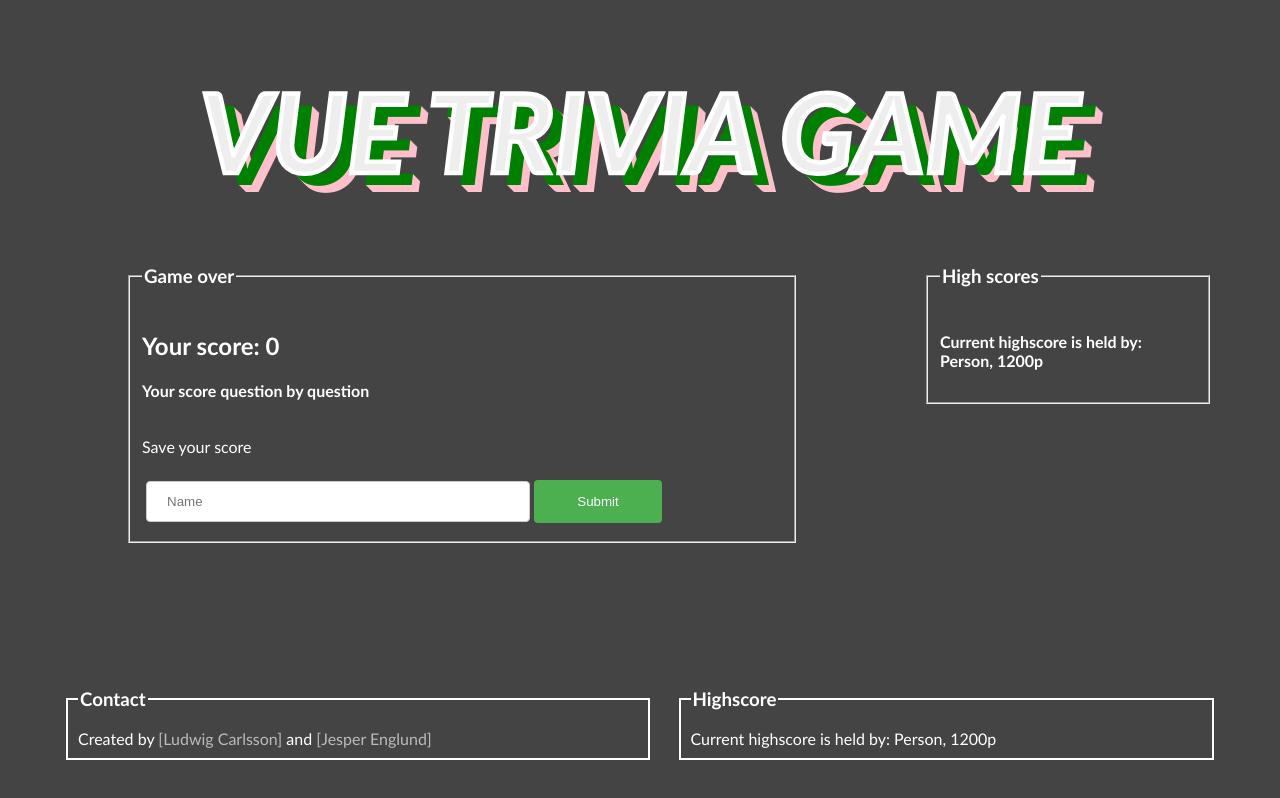
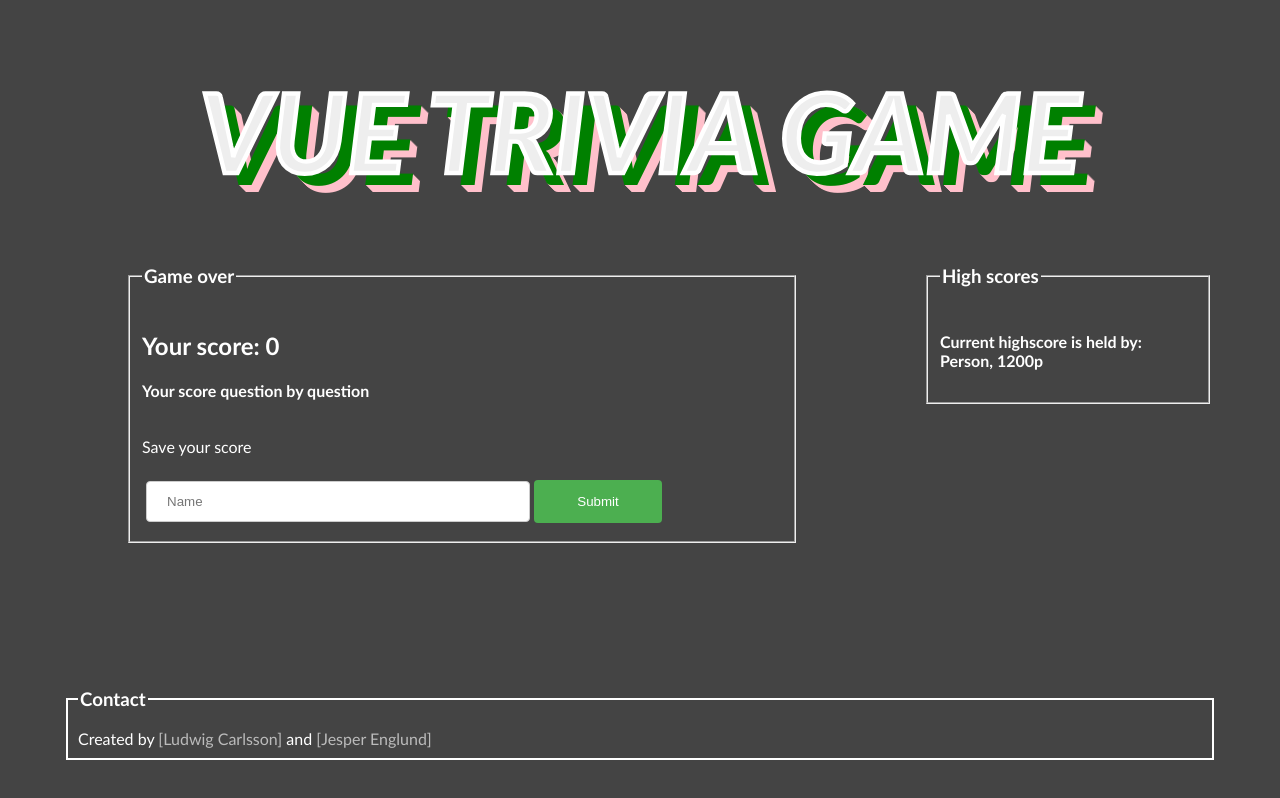
Before and after one commit to ludwigcarlsson/vue-trivia-game, a Vue app: page /result in a window 1280 px wide. Built offline with nearby package versions, Linux system fonts and the light colour scheme.

Commit message:
feat: show question info on hover and added comments

```diff
--- a/src/components/Footer.vue
+++ b/src/components/Footer.vue
@@ -3,10 +3,6 @@
         <fieldset class="footer-section" id="footer-contact">
             <legend><h3>Contact</h3></legend>
             Created by <a href="https://github.com/ludwigcarlsson">[Ludwig Carlsson]</a> and <a href="https://github.com/englundjesper">[Jesper Englund]</a>
-        </fieldset>
-        <fieldset class="footer-section" id="footer-highscore">
-            <legend><h3>Highscore</h3></legend>
-            Current highscore is held by: Person, 1200p
         </fieldset>
     </div>
 </template>
@@ -24,8 +20,6 @@ export default {
     left: 5%;
     bottom: 5%;
     display: grid;
-    grid-template-columns: auto auto;
-    column-gap: 25px;
     color: white;
 }
 .footer-section {
--- a/src/components/Result.vue
+++ b/src/components/Result.vue
@@ -31,17 +31,18 @@ export default {
     name: 'Result',
     mounted() {
         const tooltip = document.getElementById("tooltip");
-        function showTooltip(answer) {
+        function showTooltip(answer) { // show tooltip on hover and creates p-tags containing answer-info
             tooltip.style.display = "block";
+            tooltip.style.borderColor = answer.answer === answer.correct ? "green" : "red";
             let questionText = document.createElement("p");
             questionText.innerHTML = answer.question;
             let answerText = document.createElement("p");
             answerText.innerHTML = `Provided answer: ${answer.answer}`;
             let correctText = document.createElement("p");
             correctText.innerHTML = `Correct answer: ${answer.correct}`;
-            tooltip.append(questionText, answerText, correctText);
+            tooltip.append(questionText, answerText, correctText); // append p-tags to tooltip
         }
-        function hideTooltip() {
+        function hideTooltip() { // hide tooltip
             tooltip.style.display = "none";
             tooltip.innerHTML = '';
         }
@@ -55,10 +56,10 @@ export default {
                 answerBox.innerHTML = "x"
                 answerBox.style.backgroundColor = "red"
             }
-            answerBox.addEventListener("mouseover", function () {
+            answerBox.addEventListener("mouseover", function () { // show tooltip on hover
                 showTooltip(answer)
-            })
-            answerBox.addEventListener("mouseout", hideTooltip)
+            });
+            answerBox.addEventListener("mouseout", hideTooltip);
 
             answers.appendChild(answerBox)
         });
@@ -73,15 +74,12 @@ export default {
     margin-left: 10%;
     float: left;
 }
-
-
 .highscore-section {
     width: 20%;
     color: white;
     margin-left: 10%;
     float: left;
 }
-
 input[type=text], select {
   width: 60%;
   padding: 12px 20px;
@@ -91,7 +89,6 @@ input[type=text], select {
   border-radius: 4px;
   box-sizing: border-box;
 }
-
 input[type=submit] {
   width: 20%;
   background-color: #4CAF50;
@@ -119,9 +116,9 @@ table {
     left: 33.3%;
     bottom: 5%;
     padding: 15px;
+    box-shadow: 2px 2px 2px rgba($color: #000000, $alpha: 0.4);
 }
 #answers {
-
     td {
         padding:5px;
         cursor: pointer;
```
